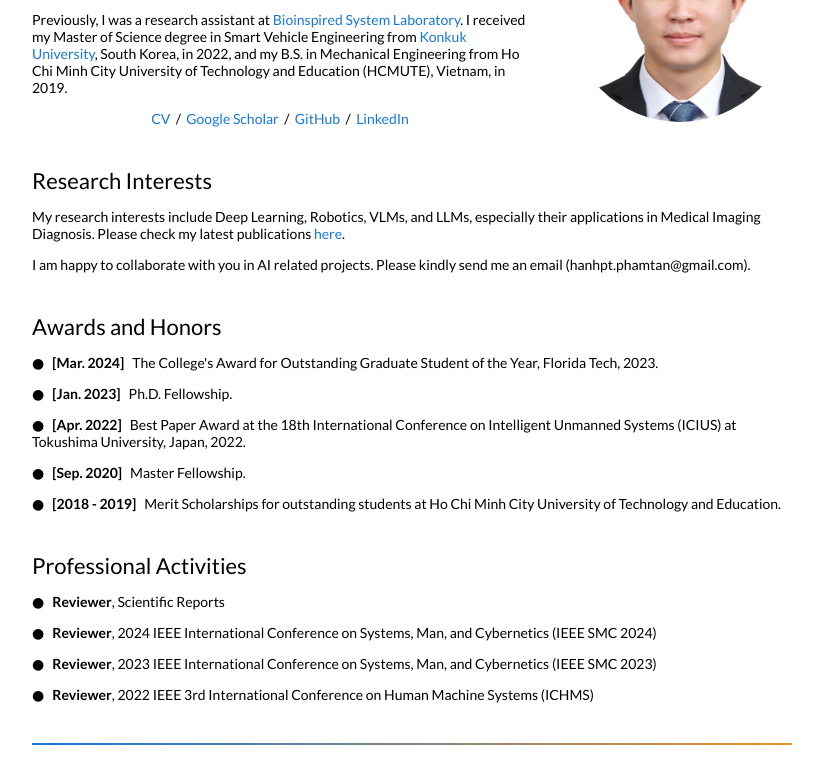
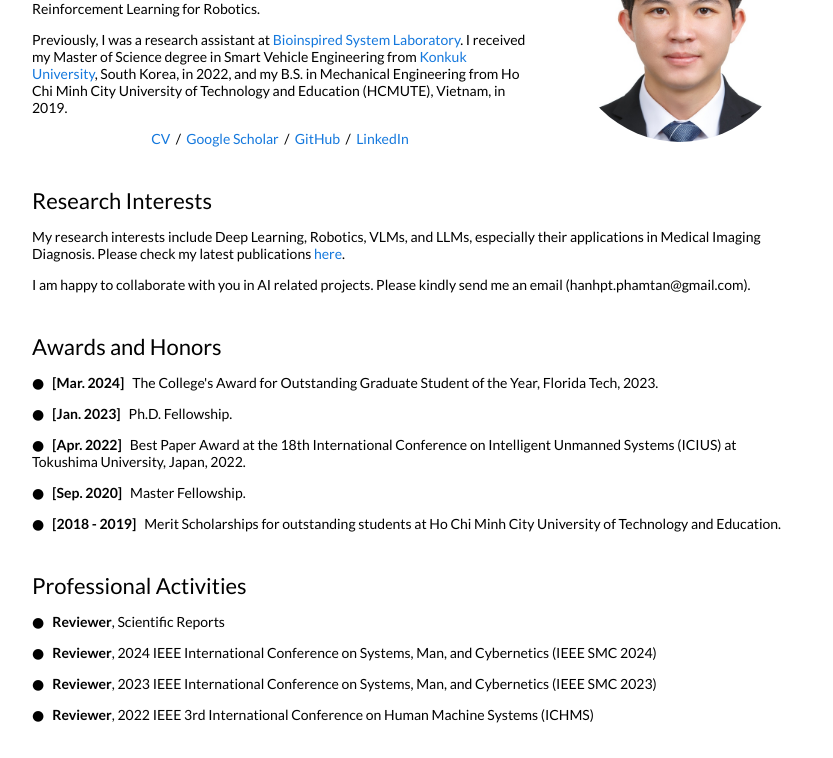
Before and after one commit to Hanhpt23/Hanhpt23.github.io, a plain HTML site: page index.html in a window 1280 px wide. Shown: the part 180-938 px from the top of the page, without its empty margins (228-1061 px from the left). Drawn offline with Linux system fonts and the light colour scheme.

Commit message:
Update index.html

```diff
--- a/index.html
+++ b/index.html
@@ -27,6 +27,10 @@
         a {
             font-family: 'Lato', Verdana, Helvetica, sans-serif;
             font-size: 14px
+        }
+
+        body {
+            padding-top: 20px; /* Add this line to create space at the top */
         }
 
         strong {
```
